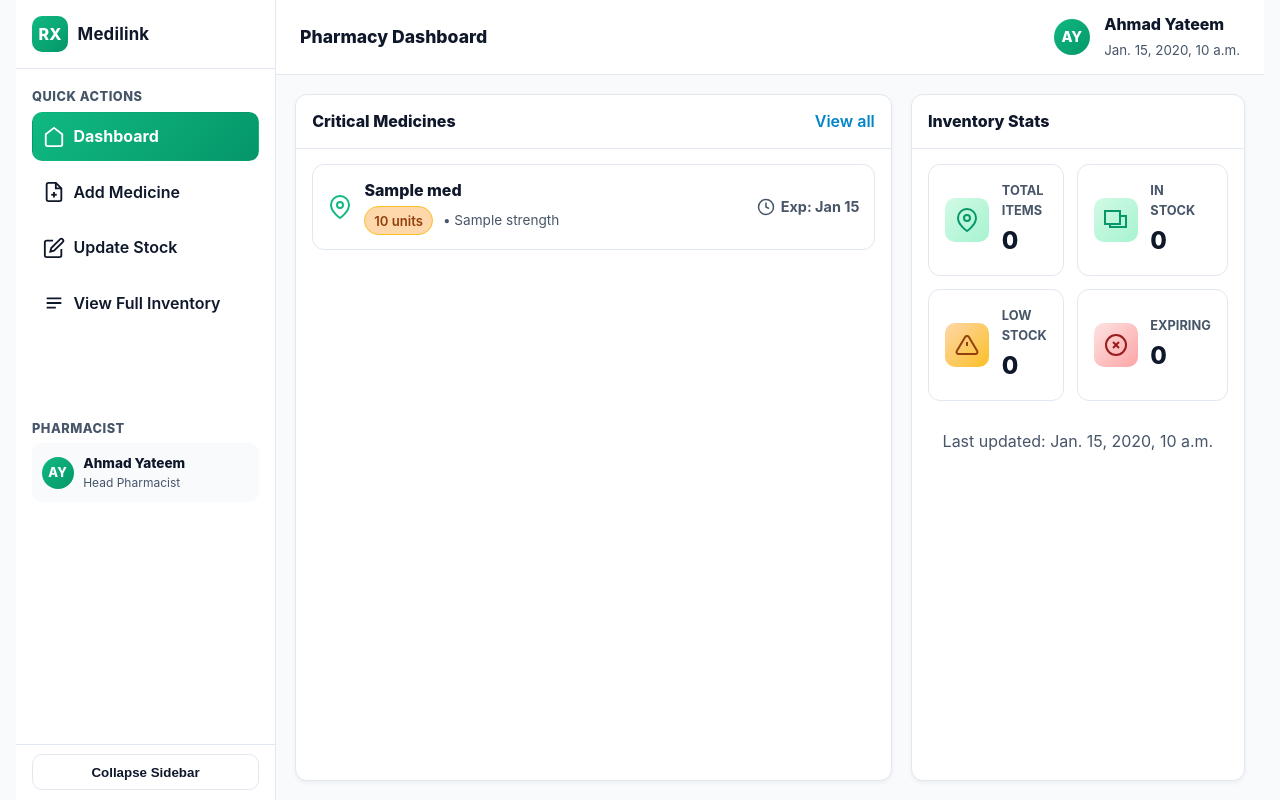
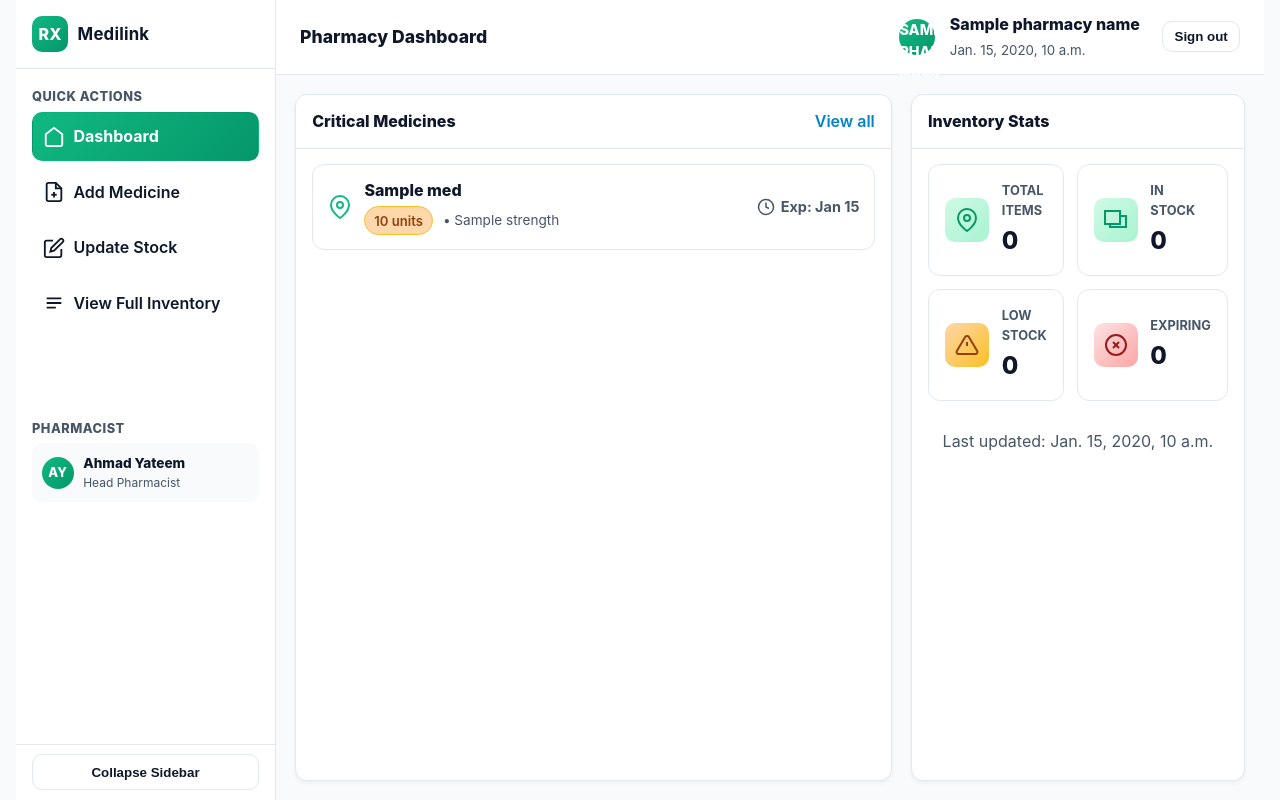
Before and after one commit to NourSN2004/MediLinkLeb, a Django app: template accounts/templates/accounts/pharmacy_home.html in a window 1280 px wide. Run offline with Django 4.2, Linux system fonts and the light colour scheme; the template is opened without the code that fills it: most values are stand-ins (such as "Sample title", 1, 10 or a date in 2020).

Commit message:
Added sign out button to pharmacy and patient homepages

```diff
--- a/accounts/templates/accounts/pharmacy_home.html
+++ b/accounts/templates/accounts/pharmacy_home.html
@@ -195,6 +195,19 @@
       .hamburger{ display:block; }
       .stats-grid{ grid-template-columns:repeat(2, 1fr); }
     }
+        .btn-ghost {
+      border: 1px solid var(--line);
+      background: #fff;
+      color: var(--ink);
+      padding: .45rem .7rem;
+      border-radius: 10px;
+      cursor: pointer;
+      font-weight: 700;
+      transition: background .2s ease;
+    }
+    .btn-ghost:hover {
+      background: #f1f5f9;
+    }
   </style>
 </head>
 <body>
@@ -267,11 +280,15 @@
           <div class="top-title">Pharmacy Dashboard</div>
         </div>
         <div class="top-right">
-          <div class="avatar">AY</div>
+          <div class="avatar">{{ pharmacy_name|first|upper }}</div>
           <div>
-            <div style="font-weight:800;">Ahmad Yateem</div>
+            <div style="font-weight:800;">{{ pharmacy_name }}</div>
             <small style="color:var(--ink-dim);">{{ today }}</small>
           </div>
+          <form action="{% url 'logout' %}" method="post" style="margin-left:.5rem;">
+            {% csrf_token %}
+            <button type="submit" class="btn-ghost">Sign out</button>
+          </form>
         </div>
       </header>
 
```
Also changed, not shown: accounts/templates/accounts/patient_home.html (+17 -0 lines), db.sqlite3.
